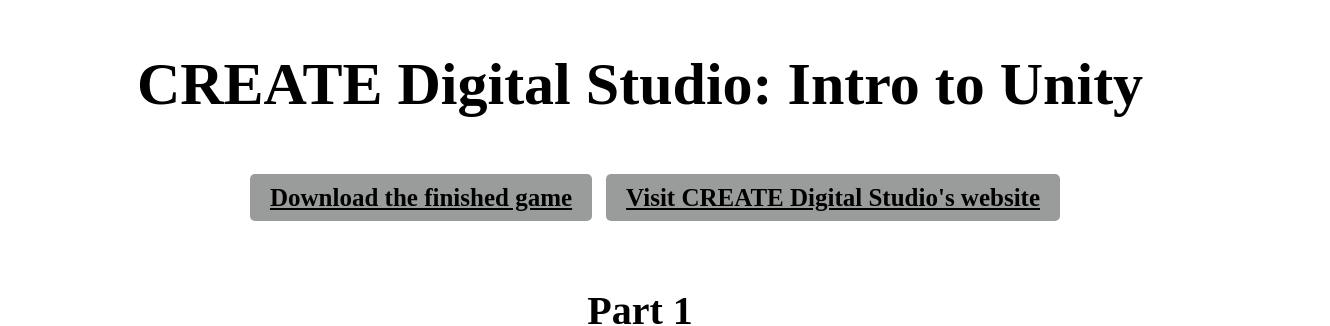
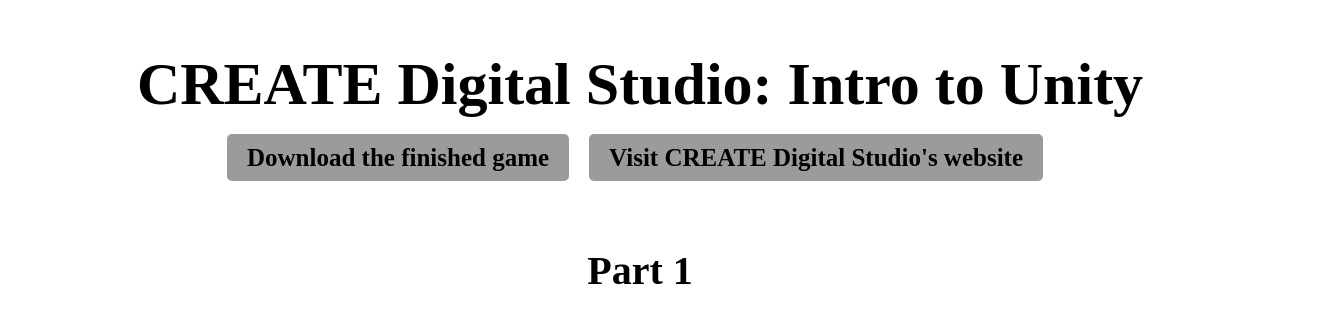
Before and after one commit to create-digital-studio/unity-workshops, a plain HTML site: page index.html in a window 1280 px wide. Shown: the top 326 px of the page, 1330 px wide, since content can reach past the window. Drawn offline with Linux system fonts and the light colour scheme.

Commit message:
Better CSS stylings to ensure centering of material on resize.

```diff
--- a/stylesheet.css
+++ b/stylesheet.css
@@ -1,39 +1,62 @@
+/* Ensure the body content is centered */
 body {
+    display: flex;
+    flex-direction: column;
+    align-items: center;
+    justify-content: center;
     text-align: center;
     margin: 50px;
+    min-height: 100vh; /* Ensure the body takes up full height of the viewport */
+    box-sizing: border-box; /* Include padding and border in the element's total width and height */
 }
 
+/* Style for the button links */
 .button-link {
     padding: 10px 20px;
     list-style: none;
     border-radius: 5px;
     margin-right: 10px;
+    margin-bottom: 10px; /* Added margin-bottom to handle wrapping */
 }
 
+/* Styles for headings */
 h1 {
     font-size: 60px;
+    margin: 0; /* Reset margin for consistency */
 }
 
 h2 {
-    margin: 50px 0px;
+    margin: 50px 0;
     font-size: 40px;
 }
 
 h3 {
     font-size: 25px;
+    margin: 20px 0; /* Added margin for consistency */
 }
 
+/* Ensure list items are centered */
 ul {
     list-style: none;
+    padding: 0; /* Remove default padding */
+    display: flex;
+    flex-wrap: wrap; /* Allow wrapping for smaller screens */
+    justify-content: center; /* Center items horizontally */
+    margin: 0; /* Reset margin for consistency */
 }
 
 li {
     display: inline-block;
+    margin: 5px; /* Add margin for spacing */
 }
 
+/* Link styles */
 a {
     color: black;
     background-color: #9a9b9b;
+    text-decoration: none; /* Remove underline */
+    padding: 10px 20px;
+    border-radius: 5px;
 }
 
 a:hover {
```
